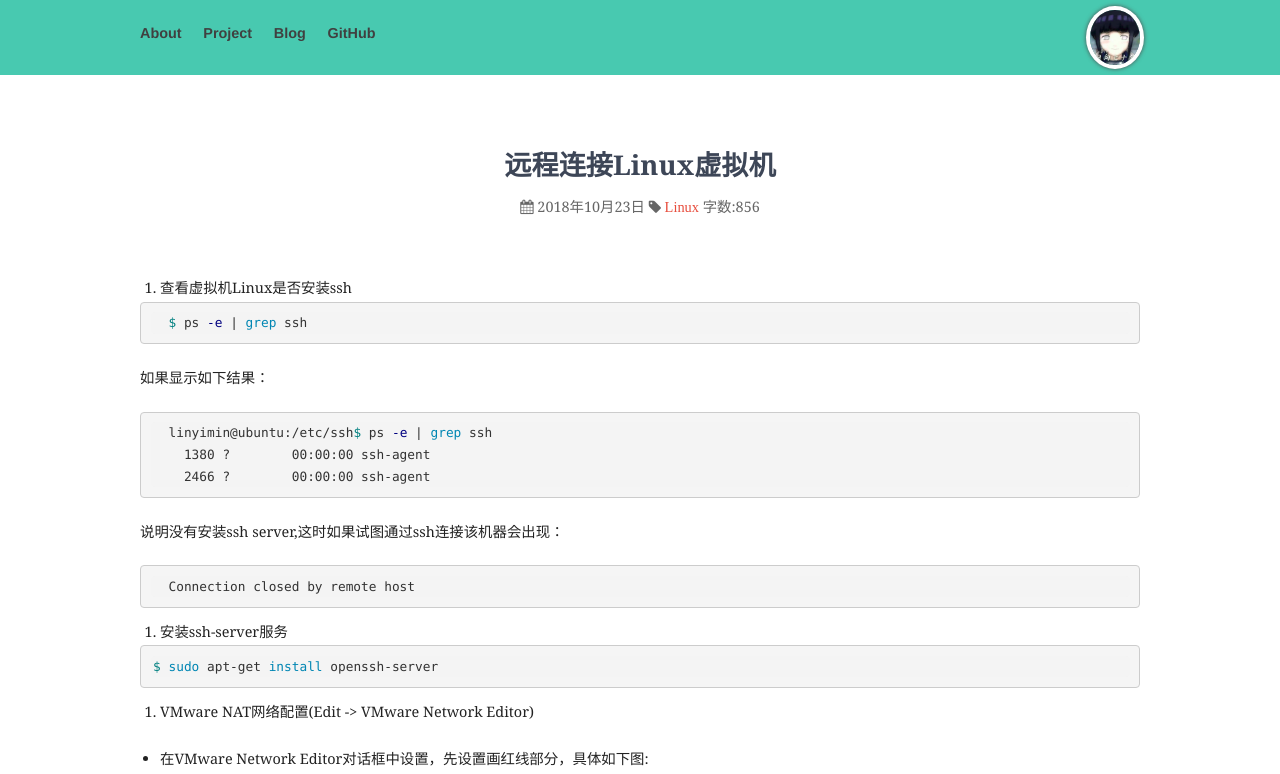
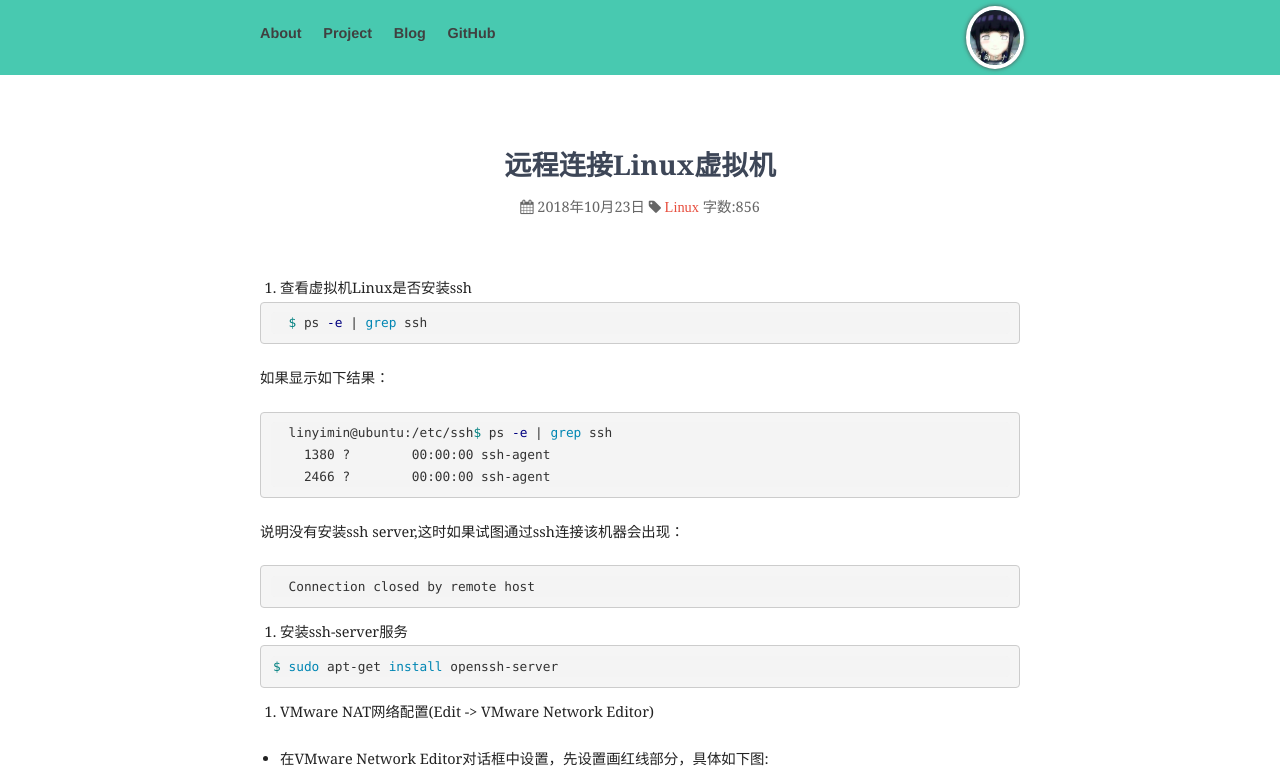
Before and after one commit to linyimin-bupt/linyimin.github.io, a Jekyll site: the page built from _posts/2018-10-23-connect-to-a-linux-virtual-mechine-remotly.md, in a window 1280 px wide. Shown: the top 774 px of the page. Built offline with Jekyll 4.4.1, drawn with Linux system fonts in a browser that asks for light colours; nearby versions of some CDN libraries; comment, search, counter and statistics services are not loaded; grey boxes are pictures that could not be loaded.

Commit message:
style fix

```diff
--- a/css/blog.css
+++ b/css/blog.css
@@ -104,7 +104,7 @@
 }
 
 .inner, pre code, .post > * {
-  max-width: 1000px; /*680*/
+  max-width: 760px; /*680*/
   margin-left: auto;
   margin-right: auto;
   text-align: left;
@@ -117,7 +117,7 @@
 }
 
 .post > .highlight {
-  /*max-width: 100% !important;  代码块区域宽度*/
+  max-width: 100% !important;
   word-wrap: break-word;
 }
 
--- a/css/site.css
+++ b/css/site.css
@@ -232,7 +232,7 @@
 }
 
 .inner, pre code, .post > * {
-  max-width: 1000px; /*680*/
+  max-width: 760px; /*680*/
   margin-left: auto;
   margin-right: auto;
   text-align: left;
@@ -245,7 +245,7 @@
 }
 
 .post > .highlight {
-  /*max-width: 100% !important;  代码块区域宽度*/
+  max-width: 100% !important;
   word-wrap: break-word;
 }
 
```
